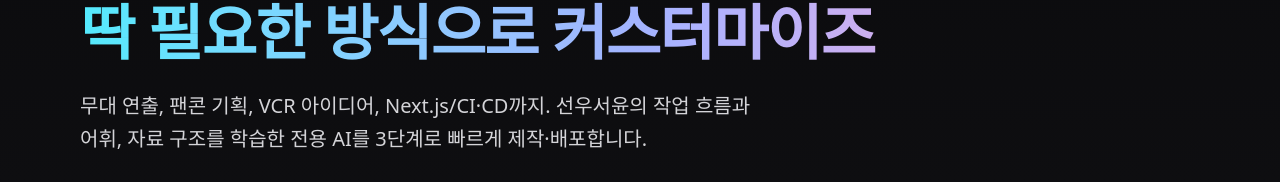
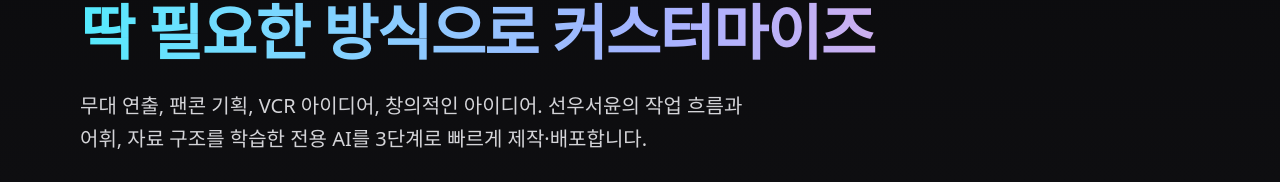
Before and after one commit to eeennsu/vite-react-template, a React (Vite) app: page / in a window 1280 px wide. Shown: the part 315-497 px from the top of the page. Built offline with nearby package versions, Linux system fonts and the light colour scheme.

Commit message:
feature: 랜딩 페이지

```diff
--- a/src/pages/home/home-page.tsx
+++ b/src/pages/home/home-page.tsx
@@ -62,7 +62,7 @@
             </span>
           </h1>
           <p className='mt-5 max-w-2xl text-lg leading-relaxed text-zinc-300 md:text-xl'>
-            무대 연출, 팬콘 기획, VCR 아이디어, Next.js/CI·CD까지. 선우서윤의 작업 흐름과 어휘, 자료
+            무대 연출, 팬콘 기획, VCR 아이디어, 창의적인 아이디어. 선우서윤의 작업 흐름과 어휘, 자료
             구조를 학습한 전용 AI를 3단계로 빠르게 제작·배포합니다.
           </p>
           <div className='mt-7 flex flex-wrap items-center gap-3'>
```
